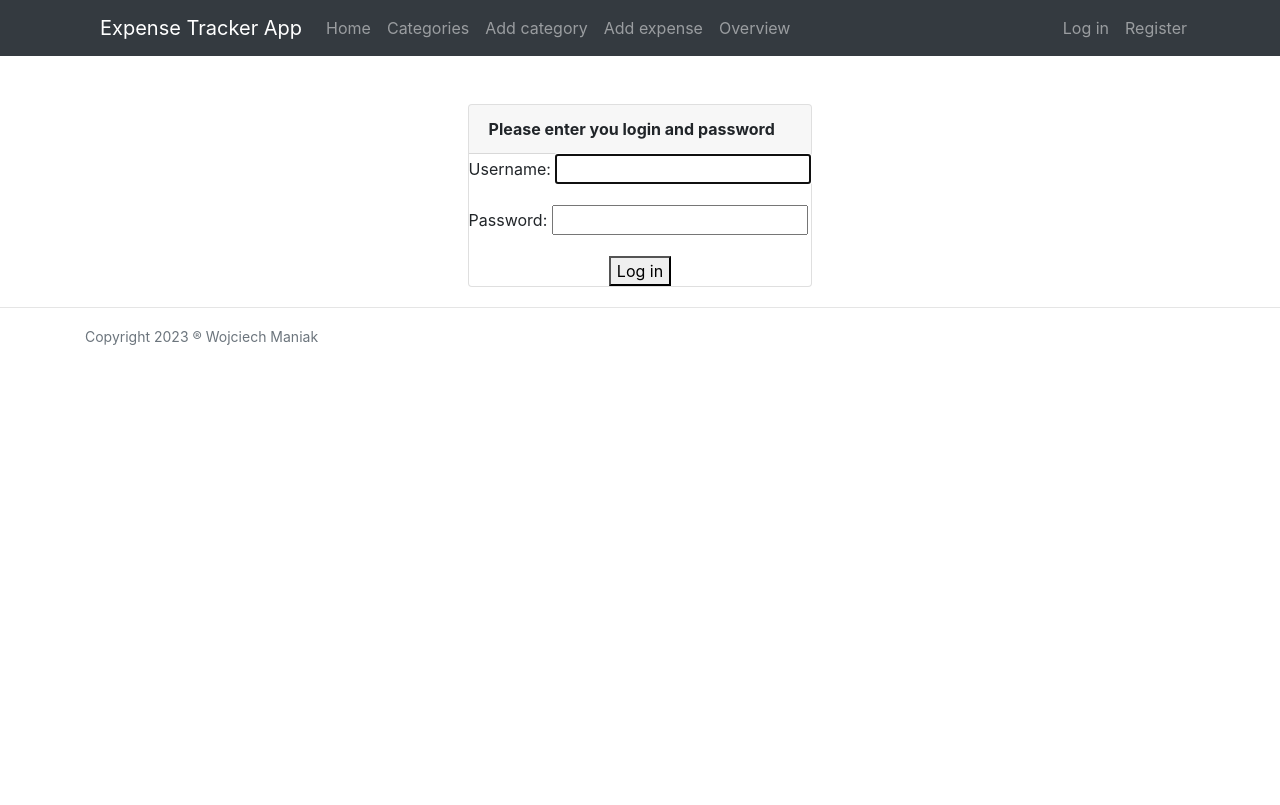
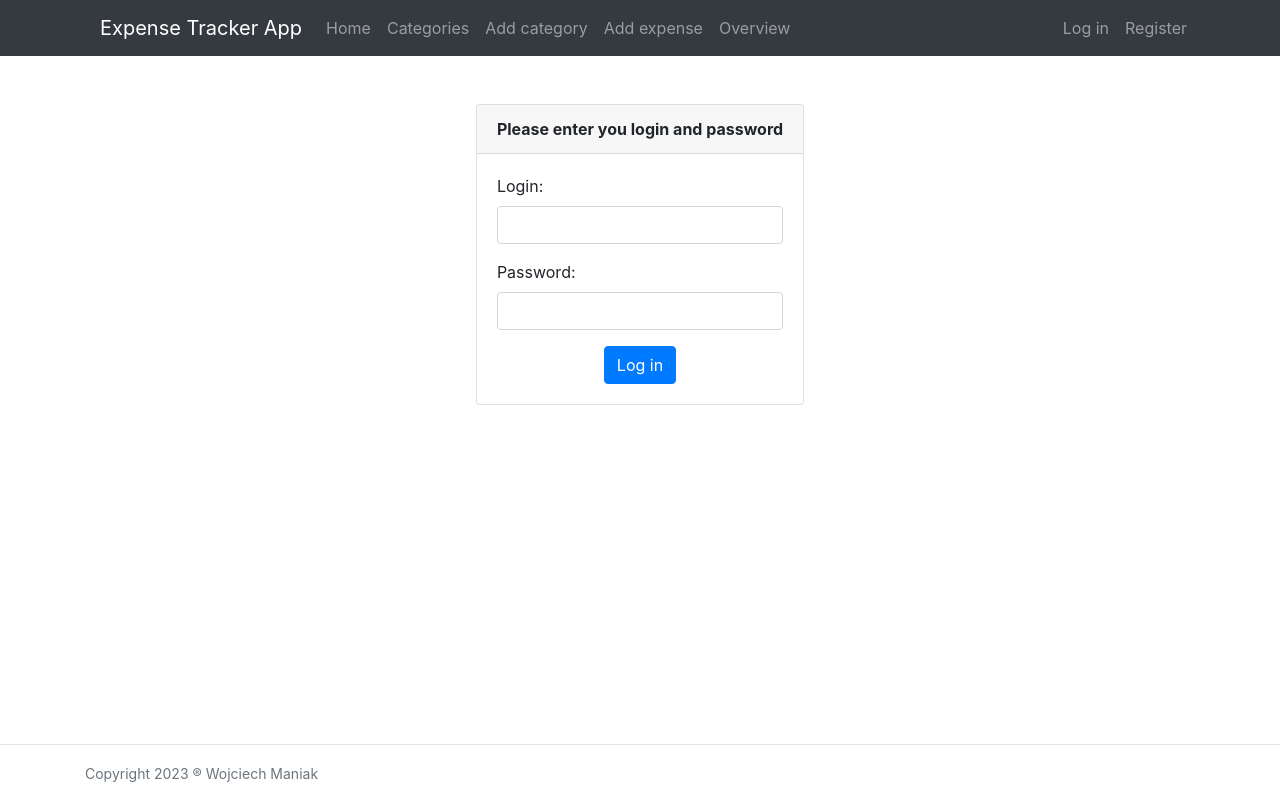
Before and after one commit to The-Maniak/expense_tracker, a Django app: page /users/login/ in a window 1280 px wide. Before the commit the page ends 345 px from the top, so only its background shows below. Run offline with Django 4.2, Linux system fonts and the light colour scheme; some libraries are stand-ins or nearby versions.

Commit message:
Added custom login form to Users app. Added "form-control" css class to several forms in the application. Added the custom css file to adjust the display and footer position.

```diff
--- /dev/null
+++ b/expense_tracker_app/static/css/custom.css
@@ -0,0 +1,8 @@
+html, body {
+    height: 100%;
+    min-height: 100%;
+}
+
+main {
+    min-height: calc(100% - 132px);
+}
--- a/expense_tracker_app/templates/expense_tracker_app/add_category.html
+++ b/expense_tracker_app/templates/expense_tracker_app/add_category.html
@@ -14,6 +14,7 @@ ET - Add category
             <div class="card-header">
                 <strong>Add a new category:</strong>
               </div>
+            <div class="card-body">
                 <form action="{% url 'expense_tracker_app:add_category' %}"
                       method="post">
                     {% csrf_token %}
@@ -25,4 +26,6 @@ ET - Add category
                 </form>
             </div>
         </div>
+    </div>
+</div>
         {% endblock content %}
--- a/expense_tracker_app/templates/expense_tracker_app/base.html
+++ b/expense_tracker_app/templates/expense_tracker_app/base.html
@@ -1,10 +1,12 @@
 <!DOCTYPE html>
+{% load static %}
 <html lang="en">
 <head>
     <meta charset="UTF-8">
     <title>{% block title %}{% endblock title %}</title>
     <link rel="stylesheet" href="https://cdn.jsdelivr.net/npm/bootstrap@4.6.2/dist/css/bootstrap.min.css" git
           integrity="sha384-xOolHFLEh07PJGoPkLv1IbcEPTNtaed2xpHsD9ESMhqIYd0nLMwNLD69Npy4HI+N" crossorigin="anonymous">
+    <link rel="stylesheet" href="{% static 'css/custom.css' %}">
     <script src="https://cdn.jsdelivr.net/npm/jquery@3.5.1/dist/jquery.slim.min.js"
             integrity="sha384-DfXdz2htPH0lsSSs5nCTpuj/zy4C+OGpamoFVy38MVBnE+IbbVYUew+OrCXaRkfj"
             crossorigin="anonymous"></script>
@@ -62,10 +64,12 @@
         </div>
     </div>
 </nav>
-<div class="container">
-    <!--<div>{% block page_header %}{%endblock page_header %}</div>-->
-    <div>{% block content %}{% endblock content%}</div>
-</div>
+<main>
+    <div class="container">
+        <!--<div>{% block page_header %}{%endblock page_header %}</div>-->
+        <div>{% block content %}{% endblock content%}</div>
+    </div>
+</main>
 <footer class="footer mt-auto py-1 sticky-bottom">
     <hr/>
     <div class="container">
--- /dev/null
+++ b/users/forms.py
@@ -0,0 +1,10 @@
+from django import forms
+from django.contrib.auth.forms import AuthenticationForm
+
+
+class LoginForm(AuthenticationForm):
+    username = forms.CharField(widget=forms.TextInput(attrs={'class': 'form-control'}))
+    password = forms.CharField(widget=forms.PasswordInput(attrs={'class': 'form-control'}))
+
+    def __init__(self, *args, **kwargs):
+        super(LoginForm, self).__init__(*args, **kwargs)
--- /dev/null
+++ b/users/templates/login.html
@@ -0,0 +1,53 @@
+{% extends "expense_tracker_app/base.html" %}
+{% block title %}
+ET - Log in
+{% endblock title %}
+{% block page_header %}
+<p>Expense tracker - Login page header</p>
+{% endblock page_header %}
+
+{% block content %}
+<div class="container pt-5">
+    <div class="row justify-content-center">
+        <div class="card">
+            <div class="card-header">
+                <strong>Please enter you login and password</strong>
+            </div>
+            <div class="card-body">
+                <form method="post" action="{% url 'users:login' %}">
+                        {% csrf_token %}
+                        <div class="form-group">
+                            <label>Login:</label>
+                            {{ form.username }}
+                        </div>
+                        <div class="form-group">
+                            <label>Password:</label>
+                            {{ form.password }}
+                        </div>
+                        {% if form.username.errors %}
+                            <div class="alert alert-danger" role="alert">
+                                {{ form.username.errors }}
+                            </div>
+                        {% endif %}
+                        {% if form.password.errors %}
+                            <div class="alert alert-danger" role="alert">
+                                {{ form.password.errors }}
+                            </div>
+                        {% endif %}
+                        {% if form.non_field_errors %}
+                            <div class="alert alert-danger" role="alert">
+                                {{ form.non_field_errors }}
+                            </div>
+                        {% endif %}
+                        <div class="d-flex justify-content-center">
+                            <button class="btn btn-primary" name="submit">Log in</button>
+                        </div>
+                        <input type="hidden"
+                               name="next"
+                               value="{% url 'expense_tracker_app:index' %}"/>
+                    </form>
+            </div>
+        </div>
+    </div>
+</div>
+{% endblock content %}
--- a/users/templates/registration/login.html
+++ /dev/null
@@ -1,36 +0,0 @@
-{% extends "expense_tracker_app/base.html" %}
-{% block title %}
-ET - Log in
-{% endblock title %}
-{% block page_header %}
-<p>Expense tracker - Login page header</p>
-{% endblock page_header %}
-
-{% block content %}
-<div class="container pt-5">
-    <div class="row justify-content-center">
-        <div class="card">
-            <div class="card-header">
-                <strong>Please enter you login and password</strong>
-            </div>
-            <form method="post"
-                  action="{% url 'users:login' %}">
-                {% csrf_token %}
-                {{ form.as_p }}
-                {% if form.errors %}
-                <div class="alert alert-danger" role="alert">
-                    Your username and password didn't match. Please try again.
-                </div>
-                {% endif %}
-                <div class="d-flex justify-content-center">
-                    <button name="submit">Log in</button>
-                </div>
-                <input type="hidden"
-                       name="next"
-                       value="{% url 'expense_tracker_app:index' %}"/>
-            </form>
-        </div>
-    </div>
-</div>
-</div>
-{% endblock content %}
--- a/users/urls.py
+++ b/users/urls.py
@@ -5,8 +5,10 @@ from . import views
 
 app_name = 'users'
 urlpatterns = [
-    # Include default auth urls.
-    path('', include('django.contrib.auth.urls')),
-    # Registration page.
+    # Page for registering new users:
     path('register/', views.register, name='register'),
+    # Page for logging in exising users:
+    path('login/', views.login, name='login'),
+    # Page for users who logged themselves out:
+    path('logout/', views.logout, name='logout'),
 ]
--- a/users/views.py
+++ b/users/views.py
@@ -1,6 +1,27 @@
 from django.shortcuts import render, redirect
-from django.contrib.auth import login
+from django.contrib.auth import login as django_login, logout as django_logout, authenticate
 from django.contrib.auth.forms import UserCreationForm
+from .forms import LoginForm
+
+
+def login(request):
+    """Log in an existing user"""
+    if request.method != 'POST':
+        # Display a blank login form:
+        form = LoginForm()
+    else:
+        # Process completed form.
+        form = LoginForm(data=request.POST)
+        if form.is_valid():
+            username = form.cleaned_data['username']
+            password = form.cleaned_data['password']
+            user = authenticate(username=username, password=password)
+            django_login(request, user)
+            # Bring a logged-in user to the home page.
+            return redirect('expense_tracker_app:index')
+
+    context = {'form': form}
+    return render(request, 'login.html', context)
 
 
 def register(request):
@@ -14,8 +35,20 @@ def register(request):
         if form.is_valid():
             new_user = form.save()
             # Log the user in and then redirect to home page.
-            login(request, new_user)
+            django_login(request, new_user)
             return redirect('expense_tracker_app:index')
     # Display a blank or invalid form.
+    for field in form.fields.values():
+        field.widget.attrs['class'] = 'form-control'
     context = {'form': form}
-    return render(request, 'registration/register.html', context)
+    return render(request, 'register.html', context)
+
+
+def logout(request):
+    """Function taking care of a user which just logged out."""
+    if request.user.is_authenticated:
+        django_logout(request)
+        # by default, we would like to give him an opportunity to log in again
+        return redirect('users:login')
+    # This shouldn't really be used, but in case somebody logs out without being logged in prior - goes to index
+    return redirect('expense_tracker_app:index')
```
Also changed, not shown: expense_tracker_app/forms.py (+17 -5 lines), expense_tracker_app/templates/expense_tracker_app/expense_form.html (+8 -6 lines), users/templates/register.html (added, +32 -0 lines), users/templates/registration/register.html (deleted, +0 -30 lines).
